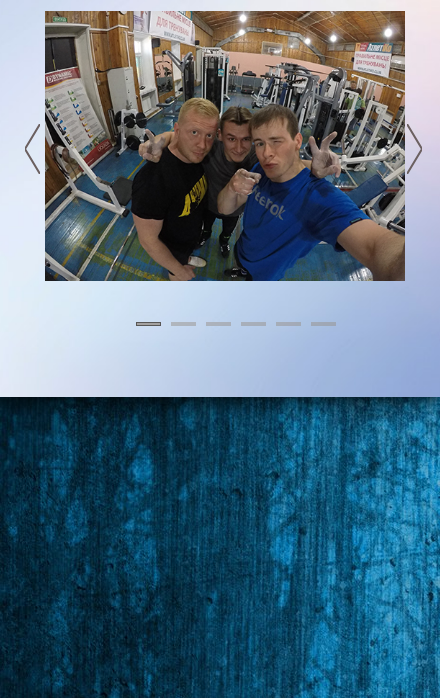
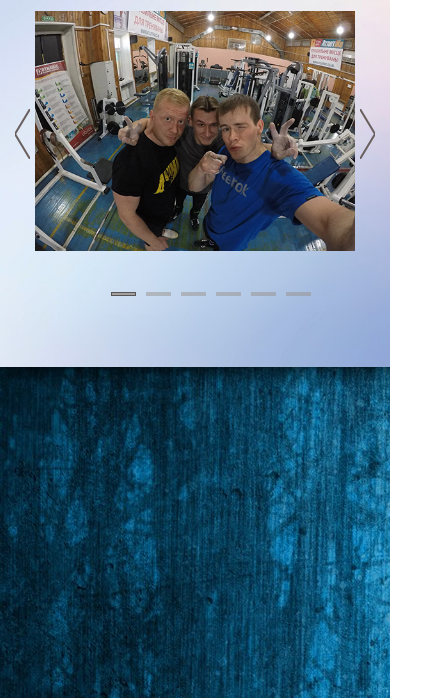
Before and after one commit to ASVor1985/my-first-progect, a website: page src/index2.html in a window 390 px wide. Shown: the part 146-844 px from the top of the page, 440 px wide, since content can reach past the window. Drawn offline with Linux system fonts and the light colour scheme.

Commit message:
minor adjustments

```diff
--- a/sass/style.sass
+++ b/sass/style.sass
@@ -29,7 +29,7 @@ header
 .main_container
   display: flex
   flex-direction: row-reverse
-  width: fit-content
+  max-width: fit-content
   background: url('../img/ning.jpg') center (center / cover) no-repeat
   margin: 40px auto
   padding: 0 0 0 25px
@@ -229,6 +229,8 @@ header
   display: none
 
 @media screen and (max-width: 425px)
+  .main_container
+    max-width: 100%
   .main_content_section
     display: none
   .sidebar_section
@@ -276,3 +278,7 @@ header
       color: #FB6D3A
     p
       color: $text_color
+  ol
+    padding-left: 17px
+  ul
+    padding-left: 12px
--- a/sass/style2.sass
+++ b/sass/style2.sass
@@ -3,8 +3,11 @@ body
   margin: 0
   padding: 0
 
+.conteiner
+  margin: 0 auto
+
 .main_container
-  width: fit-content
+  max-width: fit-content
   background: url('../img/ning.jpg') center (center / cover) no-repeat
   margin: 40px auto
   padding: 0 25px 0 25px
@@ -56,14 +59,14 @@ body
       align-items: baseline
       margin: 10px auto
   .main_conteiner
-    max-width: fit-content
+    max-width: 100%
   .main_content_section
     max-width: 100vw
   .carousel__inner img
-    height: 300px
-    max-width: 100vw
+    max-height: 300px
+    max-width: 100%
     margin: 10px
-    padding: 15px 15px 15px 10px
+    padding: 15px 20px 15px 0
   .slick-slide img
     display: inline-block
   .slick-dots
@@ -86,6 +89,6 @@ body
     margin: -35px 0 0 0
     z-index: 2
   .carousel__inner .slick-arrow.slick-prev
-    left: 0
+    left: -10px
   .carousel__inner .slick-arrow.slick-next
-    right: -7px
+    right: -10px
```
Also changed, not shown: css/style.min.css, css/style2.min.css.
